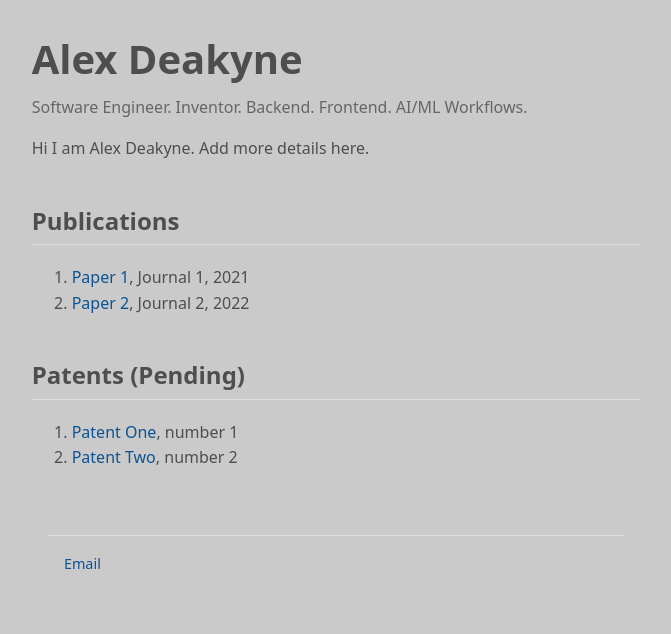
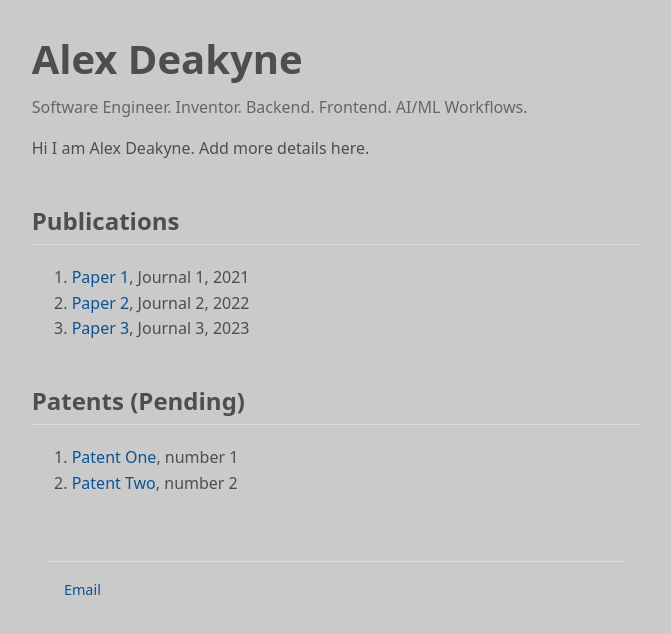
Before and after one commit to adeakyne/alexdeakyne-dev, a React (Vite) app: page / in a window 1280 px wide. Shown: the top 634 px of the page, without its empty margins (304-975 px from the left). Built offline with nearby package versions, Linux system fonts and the light colour scheme.

Commit message:
add mapping for publications

```diff
--- a/src/App.tsx
+++ b/src/App.tsx
@@ -15,18 +15,14 @@ function App() {
         <section>
           <h2>Publications</h2>
           <ol>
-            <Publication
-              title={publications[0].title}
-              journal={publications[0].journal}
-              year={publications[0].year}
-              url={publications[0].url}
-            />
-            <Publication
-              title={publications[1].title}
-              journal={publications[1].journal}
-              year={publications[1].year}
-              url={publications[1].url}
-            />
+            {publications.map(pub => (
+              <Publication
+                title={pub.title}
+                journal={pub.journal}
+                year={pub.year}
+                url={pub.url}
+                />
+            ))}
           </ol>
         </section>
         <section>
--- a/src/data/publications.ts
+++ b/src/data/publications.ts
@@ -11,4 +11,10 @@ export const publications = [
     year: 2022,
     url: "https://doi.org/10.0000/two",
   },
+    {
+    title: "Paper 3",
+    journal: "Journal 3",
+    year: 2023,
+    url: "https://doi.org/10.0000/three",
+  },
 ]
```
